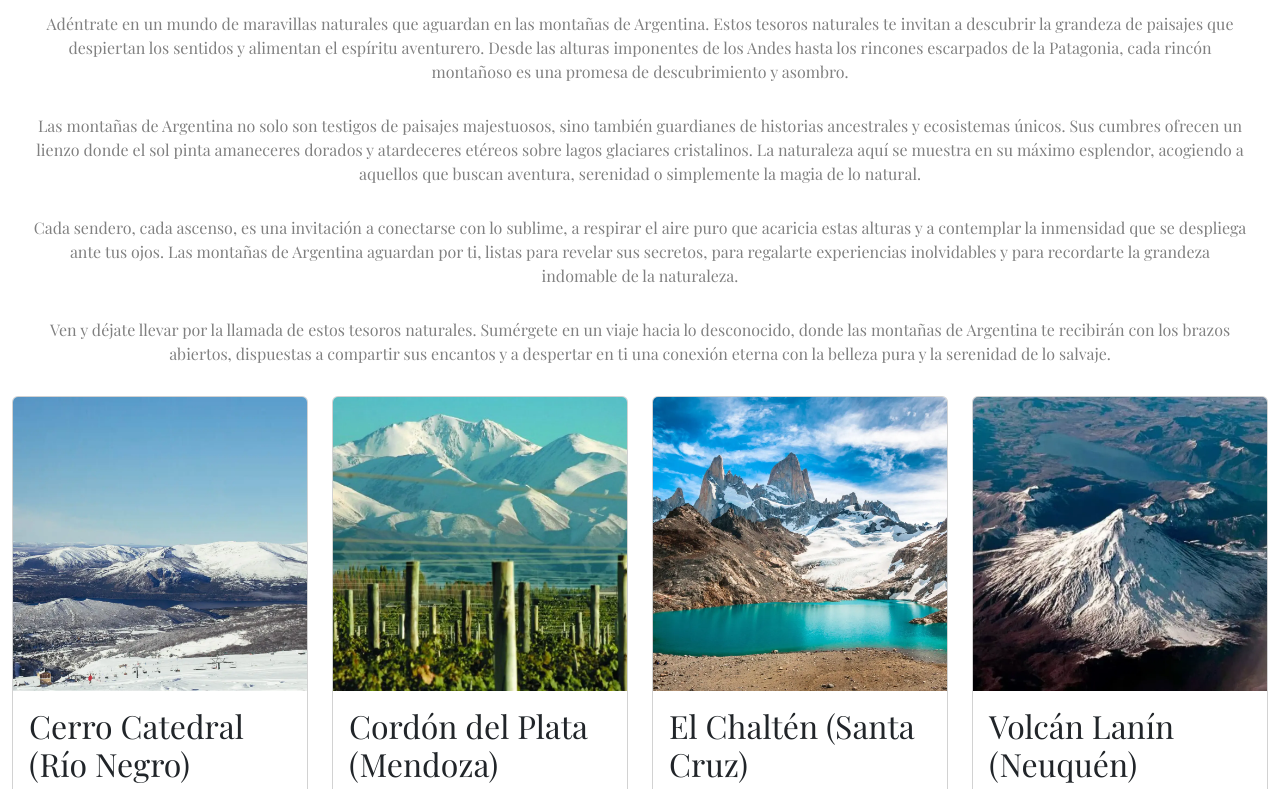
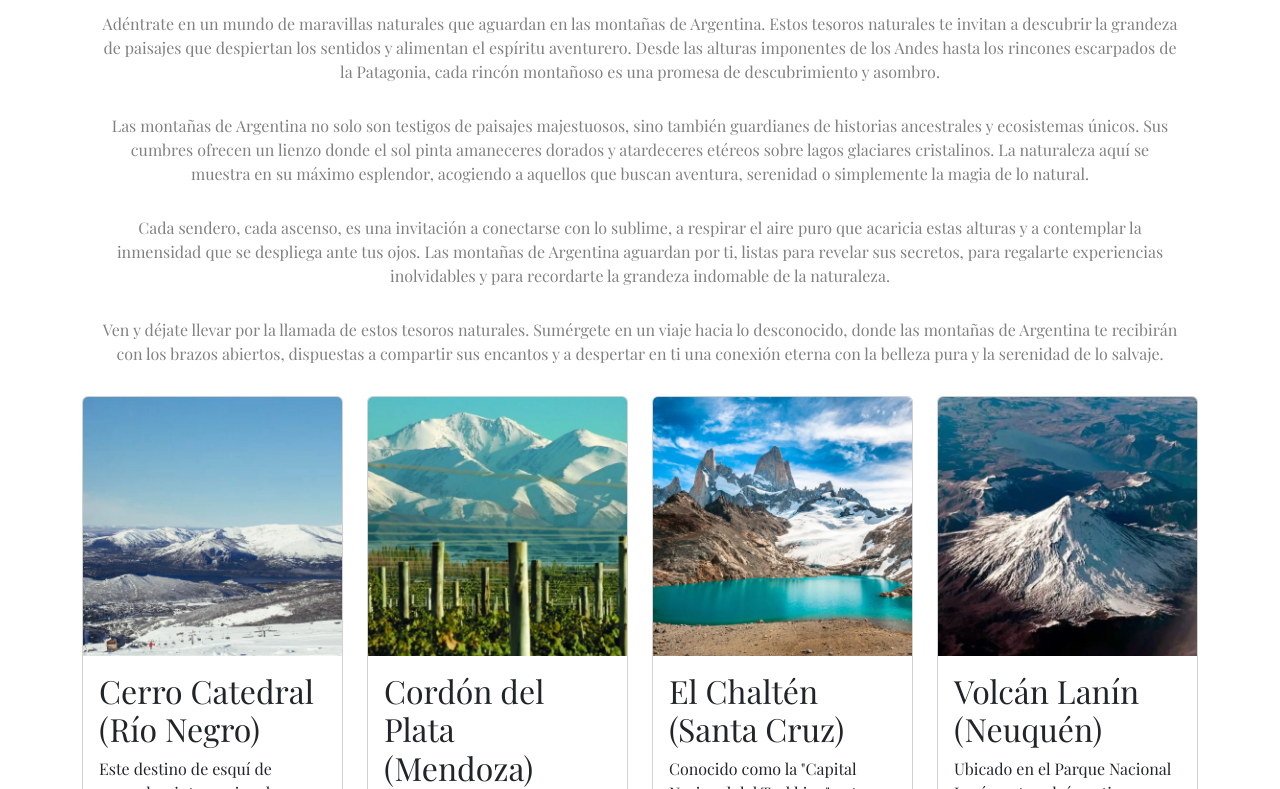
Before and after one commit to Diegoariel3/ProyectoTurismoCoder, a plain HTML site: page pages/lugares.html in a window 1280 px wide. Shown: the part 212-1001 px from the top of the page. Drawn offline with nearby package versions, Linux system fonts and the light colour scheme.

Commit message:
change container-fluid by container-md

```diff
--- a/pages/lugares.html
+++ b/pages/lugares.html
@@ -39,7 +39,7 @@
       </nav>
     <!--ends nav-->
     <!--starts section places-->
-    <main class="container-fluid">
+    <main class="container-md">
         <h1 class="title-places">Tesoros Naturales: Las Montañas de Argentina te esperan</h1>
         <p class="style-p">Adéntrate en un mundo de maravillas naturales que aguardan en las montañas de Argentina. Estos tesoros naturales te invitan a descubrir la grandeza de paisajes que despiertan los sentidos y alimentan el espíritu aventurero. Desde las alturas imponentes de los Andes hasta los rincones escarpados de la Patagonia, cada rincón montañoso es una promesa de descubrimiento y asombro.</p>
         <p class="style-p"> Las montañas de Argentina no solo son testigos de paisajes majestuosos, sino también guardianes de historias ancestrales y ecosistemas únicos. Sus cumbres ofrecen un lienzo donde el sol pinta amaneceres dorados y atardeceres etéreos sobre lagos glaciares cristalinos. La naturaleza aquí se muestra en su máximo esplendor, acogiendo a aquellos que buscan aventura, serenidad o simplemente la magia de lo natural.</p>
```
Also changed, not shown: pages/actividades.html (+1 -1 lines).
